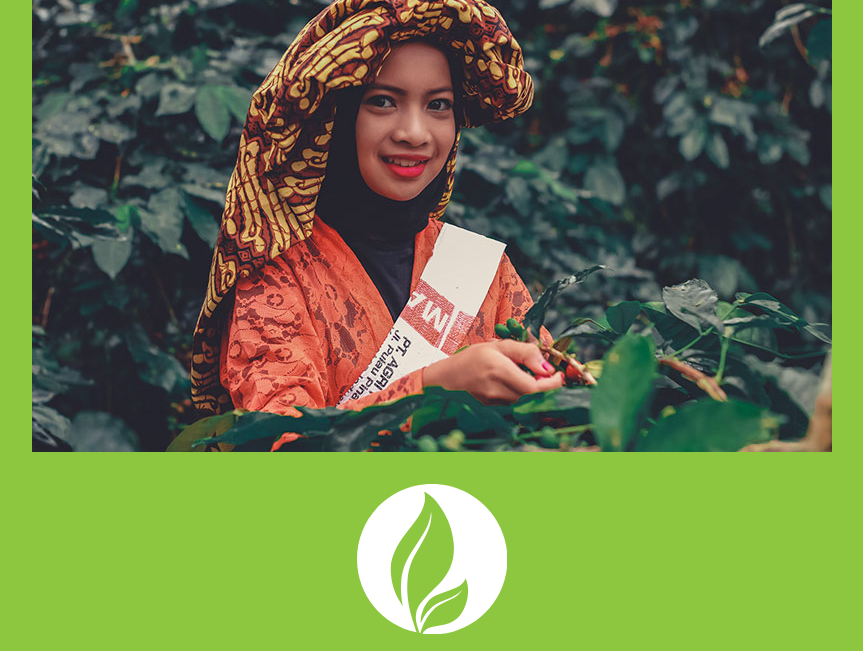
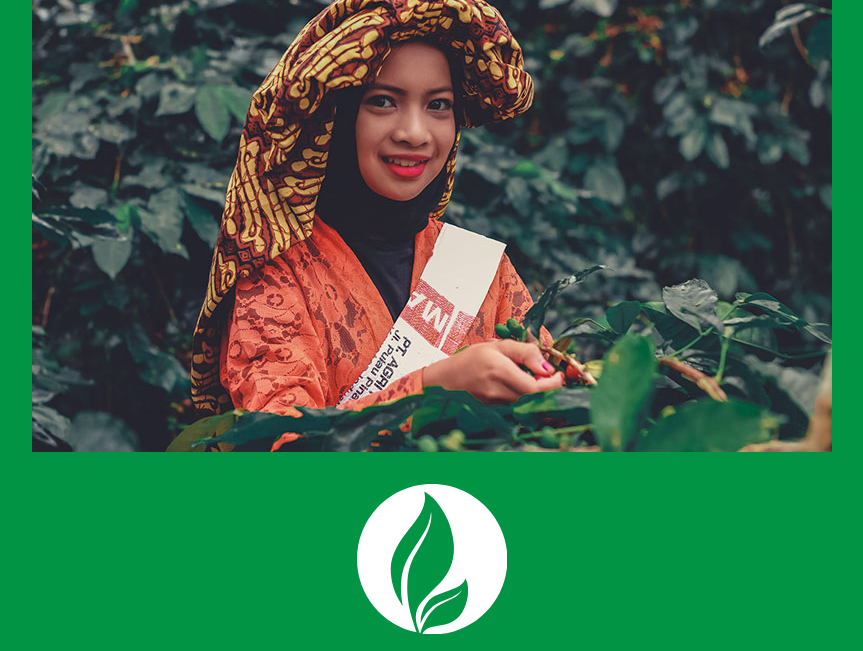
Before and after one commit to insertapps/binatani.my.id, a plain HTML site: page index.html in a window 1280 px wide. Shown: the top 651 px of the page, without its empty margins (208-1071 px from the left). Drawn offline with nearby package versions, Linux system fonts and the light colour scheme.

Commit message:
Update index.html

```diff
--- a/index.html
+++ b/index.html
@@ -11,7 +11,7 @@
 		body {
 			font-family: -apple-system, BlinkMacSystemFont, Segoe UI, Roboto, Helvetica Neue, Helvetica, sans-serif;
 			height: 100%;
-			background: #8dc73f;
+			background: #009444;
 			color: white;
 
 		}
```
